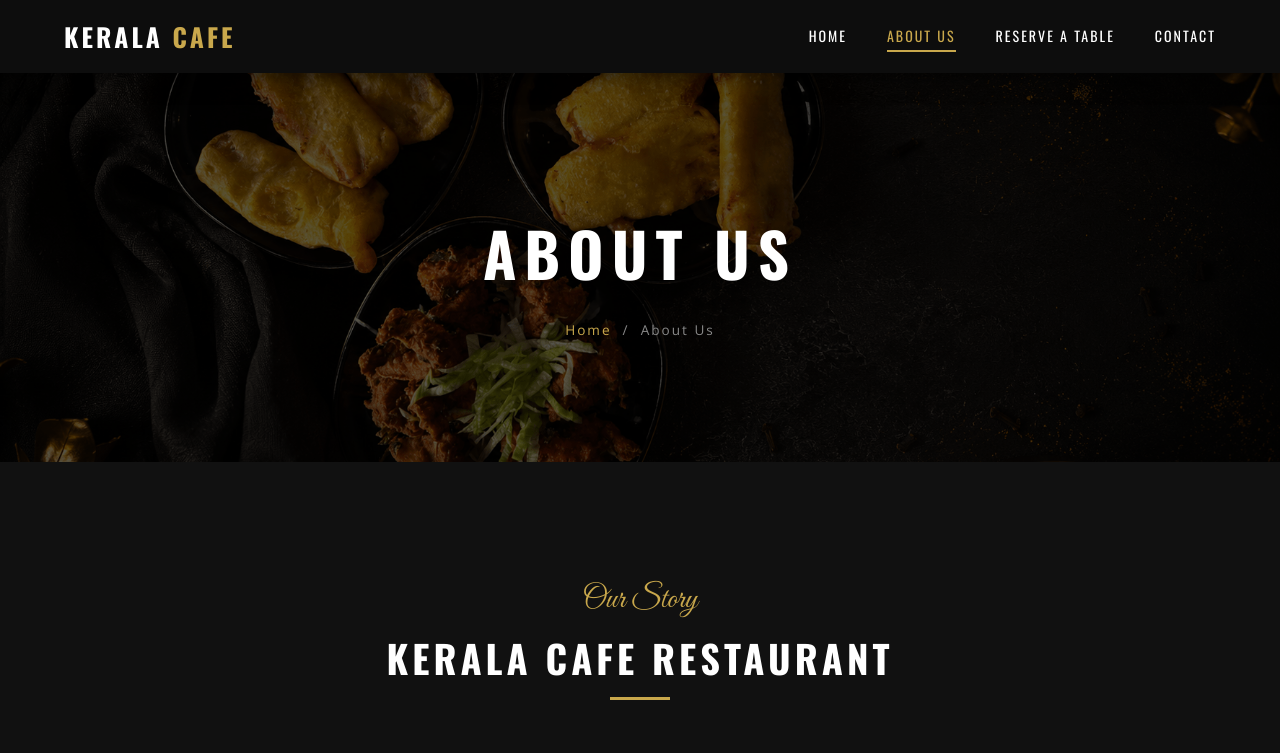
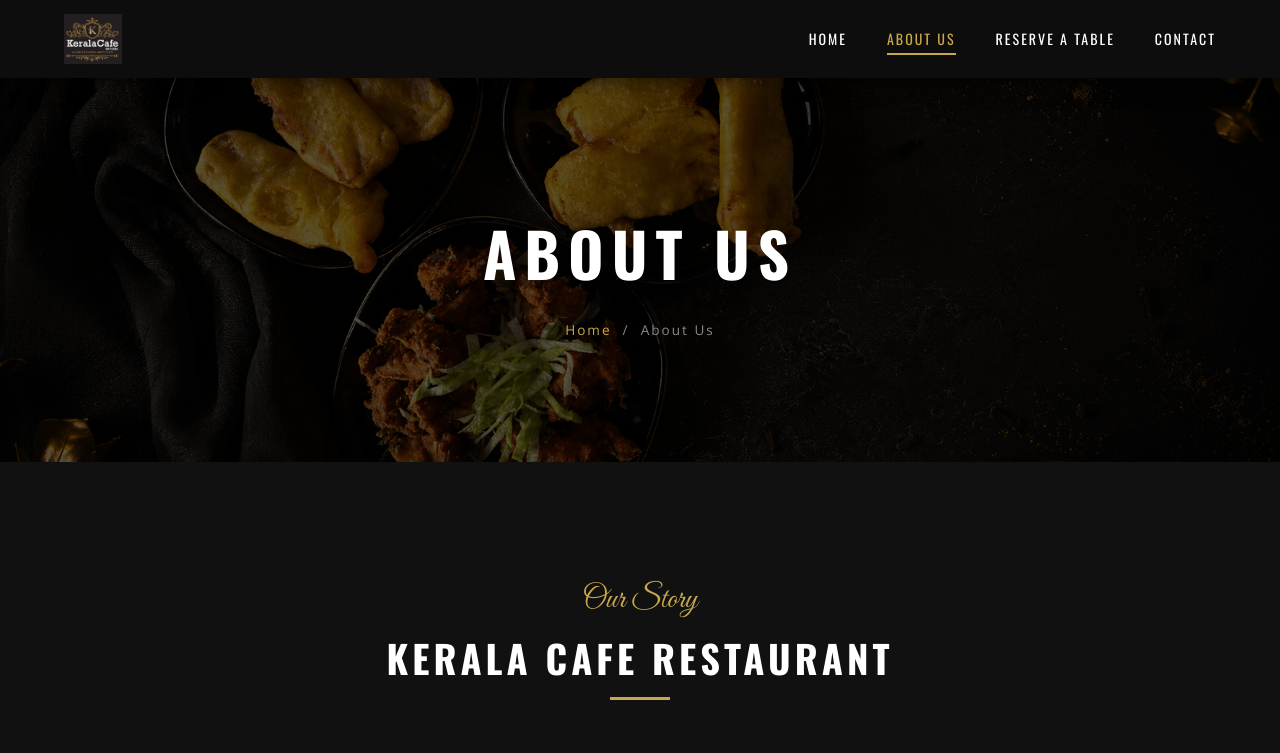
Before and after one commit to salmankms/keralacafe-swansea, a plain HTML site: page about.html in a window 1280 px wide. Shown: the top 753 px of the page. Drawn offline with nearby package versions, Linux system fonts and the light colour scheme; grey boxes are pictures that could not be loaded.

Commit message:
Use logo.jpeg in navbar across all pages

```diff
--- a/about.html
+++ b/about.html
@@ -19,7 +19,7 @@
       <div class="container navbar__inner">
 
         <a href="index.html" class="navbar__logo">
-          <img src="images/logo.png" alt="Kerala Cafe" class="logo-img"
+          <img src="images/logo.jpeg" alt="Kerala Cafe" class="logo-img"
                onerror="this.style.display='none'; this.nextElementSibling.style.display='block';">
           <span class="logo-text" style="display:none;">Kerala<span> Cafe</span></span>
         </a>
```
Also changed, not shown: contact.html (+1 -1 lines), index.html (+1 -1 lines), reservations.html (+1 -1 lines), images/logo.jpeg (added).
